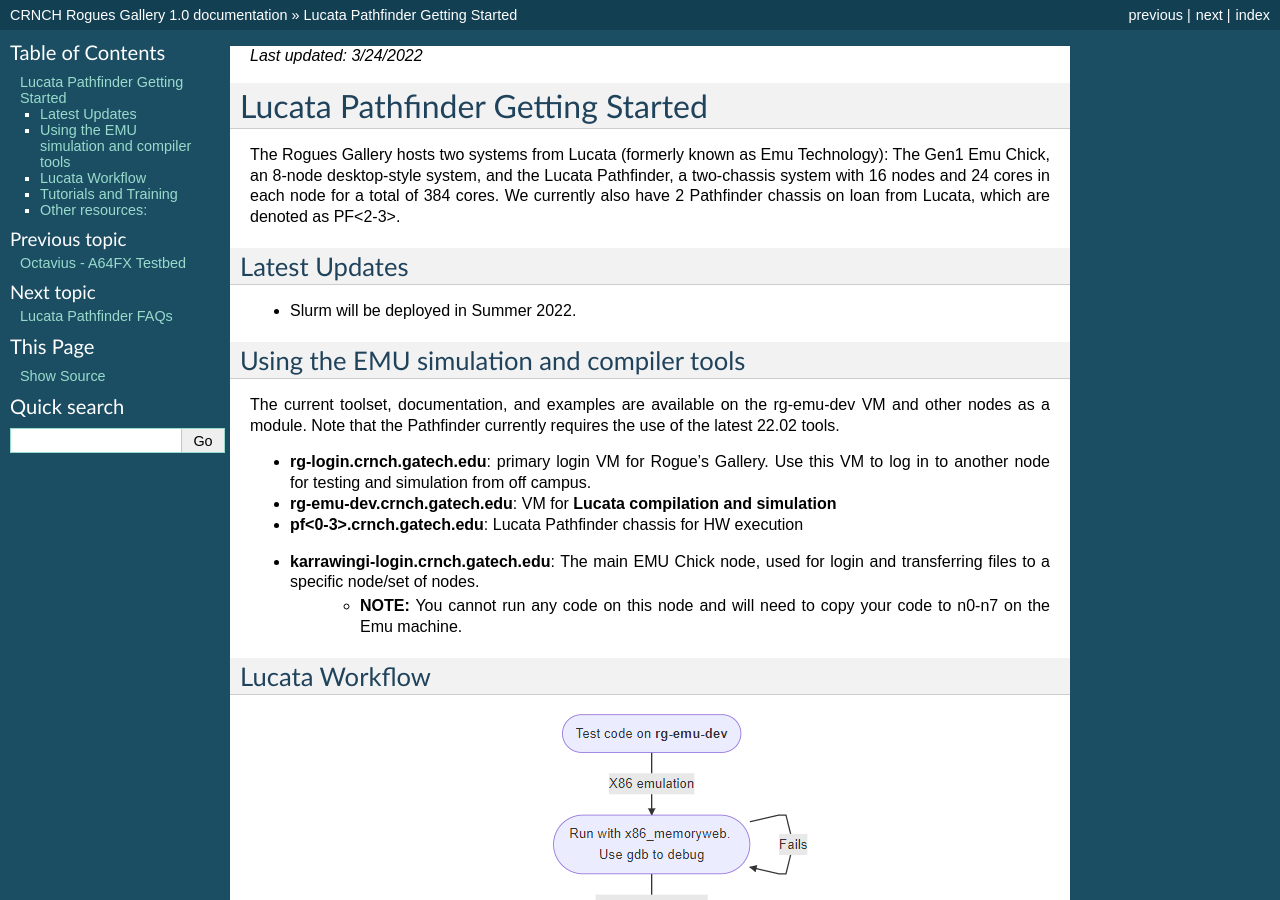
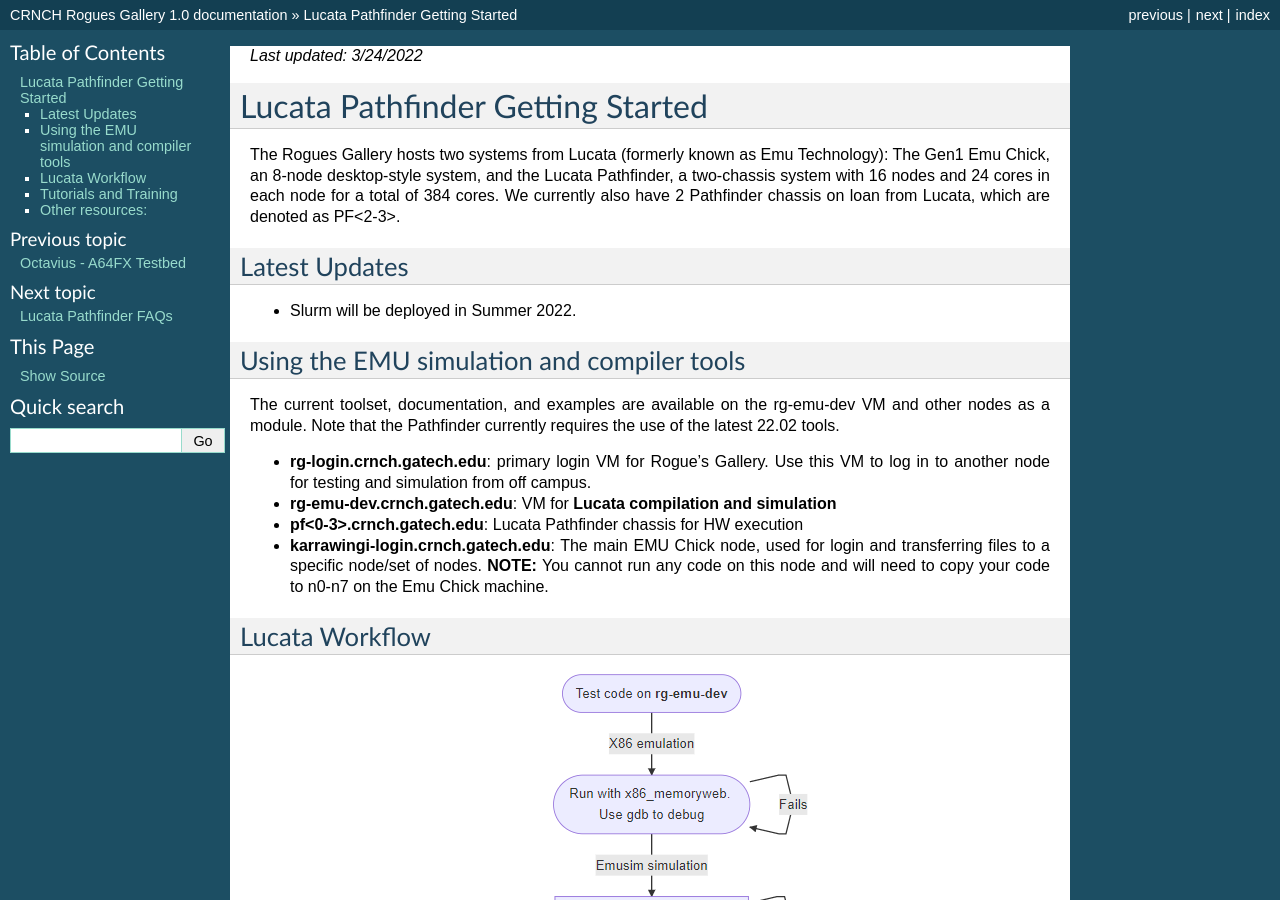
Before and after one commit to gt-crnch-rg/read-the-docs, a Sphinx documentation site: the page built from docs/lucata/lucata-getting-started.rst, in a window 1280 px wide and 900 px high. Built offline with Sphinx 7.4.7, drawn with Linux system fonts in a browser that asks for light colours; pages that are not in the unit, such as notebooks, are missing from menus.

Commit message:
Update lucata-getting-started.rst

```diff
--- a/docs/lucata/lucata-getting-started.rst
+++ b/docs/lucata/lucata-getting-started.rst
@@ -18,8 +18,7 @@
 * **rg-login.crnch.gatech.edu**: primary login VM for Rogue’s Gallery. Use this VM to log in to another node for testing and simulation from off campus.
 * **rg-emu-dev.crnch.gatech.edu**: VM for **Lucata compilation and simulation**
 * **pf<0-3>.crnch.gatech.edu**: Lucata Pathfinder chassis for HW execution
-* **karrawingi-login.crnch.gatech.edu**: The main EMU Chick node, used for login and transferring files to a specific node/set of nodes.
-    * **NOTE:** You cannot run any code on this node and will need to copy your code to n0-n7 on the Emu machine.
+* **karrawingi-login.crnch.gatech.edu**: The main EMU Chick node, used for login and transferring files to a specific node/set of nodes. **NOTE:** You cannot run any code on this node and will need to copy your code to n0-n7 on the Emu Chick machine.
 
 Lucata Workflow
 --------------
```
